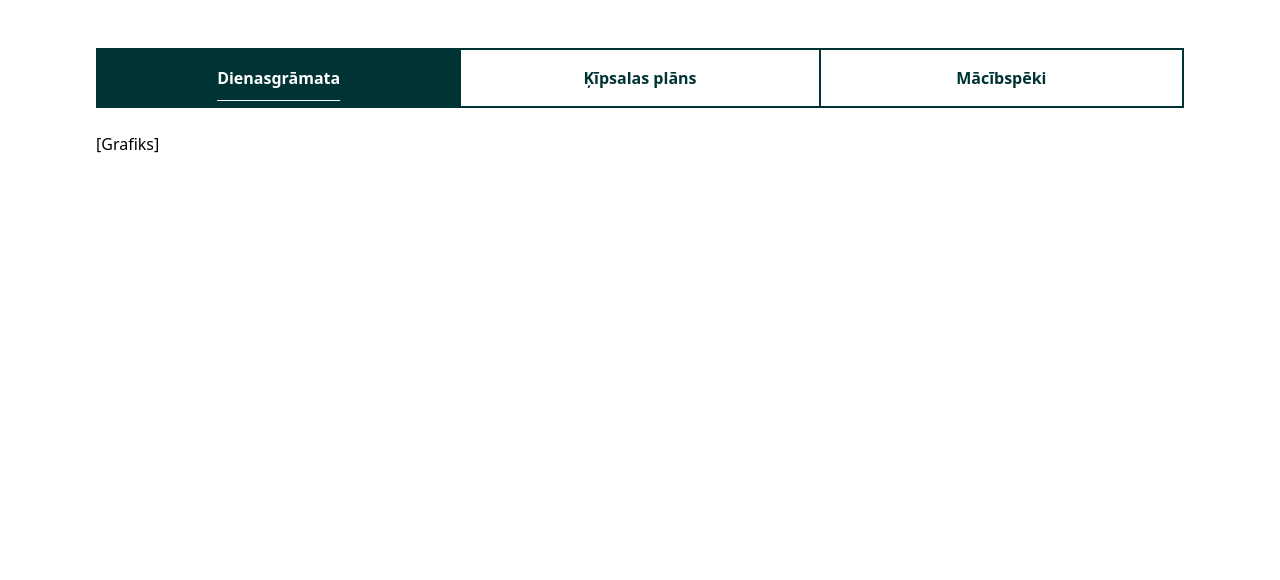
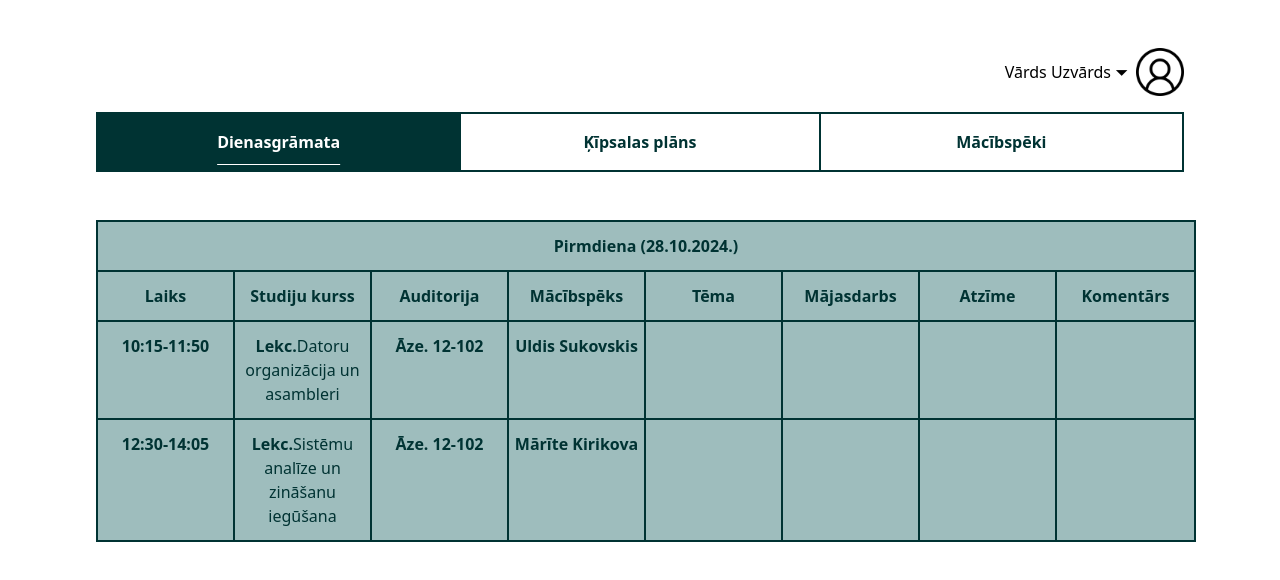
Before and after one commit to vladislavsIvanovs13/E-Study-Web, a React (Vite) app: page / in a window 1280 px wide. Shown: the top 580 px of the page. Built offline with nearby package versions, Linux system fonts and the light colour scheme.

Commit message:
Create monday schedule

```diff
--- /dev/null
+++ b/src/components/Profile.jsx
@@ -0,0 +1,12 @@
+import User from '../assets/user.png';
+
+export default function Profile() {
+    return (
+        <div class="flex mb-4">
+            <div class="flex ml-auto mr-0">
+                <button>Vārds Uzvārds ⏷</button>
+                <img src={User} class="h-12 ml-2" />
+            </div>
+        </div>
+    )
+}
--- a/src/components/index.js
+++ b/src/components/index.js
@@ -1 +1,2 @@
 export { default as NavBar } from './NavBar';
+export { default as Profile } from './Profile';
--- a/src/index.css
+++ b/src/index.css
@@ -1,3 +1,14 @@
 @tailwind base;
 @tailwind components;
 @tailwind utilities;
+
+h1 {
+    font-weight: bold;
+    padding-top: 12px;
+    padding-bottom: 12px;
+}
+
+h2 {
+    padding-top: 12px;
+    padding-bottom: 12px;
+}
--- a/src/main.jsx
+++ b/src/main.jsx
@@ -1,6 +1,6 @@
 import React from 'react';
 import ReactDOM from 'react-dom/client';
-import Diary from './pages/Diary';
+import Schedule from './pages/Schedule';
 import Campus from './pages/Campus';
 import Professors from './pages/Professors';
 import './index.css';
@@ -12,7 +12,7 @@ import {
 const router = createBrowserRouter([
   {
     path: "/",
-    element: <Diary />,
+    element: <Schedule />,
     // TODO: Create error page
   },
   {
--- a/src/pages/Campus.jsx
+++ b/src/pages/Campus.jsx
@@ -1,8 +1,9 @@
-import { NavBar } from '../components';
+import { NavBar, Profile } from '../components';
 
 export default function Campus() {
     return (
       <div class="mx-6 mt-12 text-sm sm:mx-24 sm:text-base">
+        <Profile />
         <NavBar />
         <br/>
         <p>[Ķīpsalas studentu pilsēiņa]</p>
--- a/src/pages/Diary.jsx
+++ /dev/null
@@ -1,12 +0,0 @@
-import { NavBar } from '../components';
-// import Diary from './pages.Diary.jsx'
-
-export default function Diary() {
-    return (
-      <div class="mx-6 mt-12 text-sm sm:mx-24 sm:text-base">
-        <NavBar />
-        <br/>
-        <p>[Grafiks]</p>
-      </div>
-    );
-  }
--- a/src/pages/Professors.jsx
+++ b/src/pages/Professors.jsx
@@ -1,8 +1,9 @@
-import { NavBar } from '../components';
+import { NavBar, Profile } from '../components';
 
 export default function Campus() {
     return (
       <div class="mx-6 mt-12 text-sm sm:mx-24 sm:text-base">
+        <Profile />
         <NavBar />
         <br/>
         <p>[Mācībspēki]</p>
--- /dev/null
+++ b/src/pages/Schedule.jsx
@@ -0,0 +1,41 @@
+import { NavBar, Profile } from '../components';
+
+export default function Shedule() {
+    return (
+      <div class="mx-6 mt-12 text-sm sm:mx-24 sm:text-base">
+        <Profile />
+        <NavBar />
+          <div class="grid grid-cols-8 border-2 text-center border-rtu-green bg-[#9ebdbd] text-rtu-green mt-12 min-w-[1100px]">
+
+              <h1 class="col-span-8 border-b-2 border-rtu-green">Pirmdiena (28.10.2024.)</h1>
+
+              <h1 class="border-r-2 border-b-2 border-rtu-green">Laiks</h1>
+              <h1 class="border-r-2 border-b-2 border-rtu-green">Studiju kurss</h1>
+              <h1 class="border-r-2 border-b-2 border-rtu-green">Auditorija</h1>
+              <h1 class="border-r-2 border-b-2 border-rtu-green">Mācībspēks</h1>
+              <h1 class="border-r-2 border-b-2 border-rtu-green">Tēma</h1>
+              <h1 class="border-r-2 border-b-2 border-rtu-green">Mājasdarbs</h1>
+              <h1 class="border-r-2 border-b-2 border-rtu-green">Atzīme</h1>
+              <h1 class="border-b-2 border-rtu-green">Komentārs</h1>
+
+              <h1 class="border-r-2 border-b-2 border-rtu-green">10:15-11:50</h1>
+              <h2 class="border-r-2 border-b-2 border-rtu-green"><b>Lekc.</b>Datoru organizācija un asambleri</h2>
+              <h1 class="border-r-2 border-b-2 border-rtu-green">Āze. 12-102</h1>
+              <h1 class="border-r-2 border-b-2 border-rtu-green">Uldis Sukovskis</h1>
+              <h1 class="border-r-2 border-b-2 border-rtu-green"></h1>
+              <h1 class="border-r-2 border-b-2 border-rtu-green"></h1>
+              <h1 class="border-r-2 border-b-2 border-rtu-green"></h1>
+              <h1 class="border-b-2 border-rtu-green"></h1>
+
+              <h1 class="border-r-2 border-rtu-green">12:30-14:05</h1>
+              <h2 class="border-r-2 border-rtu-green"><b>Lekc.</b>Sistēmu analīze un zināšanu iegūšana</h2>
+              <h1 class="border-r-2 border-rtu-green">Āze. 12-102</h1>
+              <h1 class="border-r-2 border-rtu-green">Mārīte Kirikova</h1>
+              <h1 class="border-r-2 border-rtu-green"></h1>
+              <h1 class="border-r-2 border-rtu-green"></h1>
+              <h1 class="border-r-2 border-rtu-green"></h1>
+              <h1 class=""></h1>
+          </div>
+      </div>
+    );
+  }
```
Also changed, not shown: src/assets/user.png (added).
